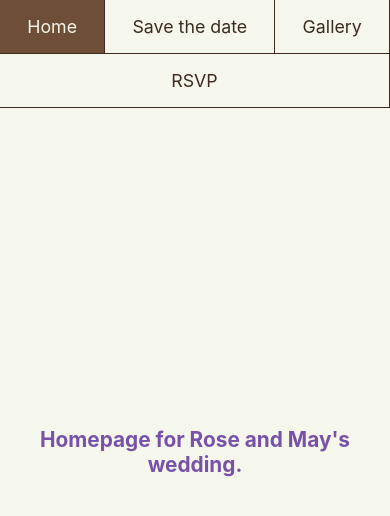
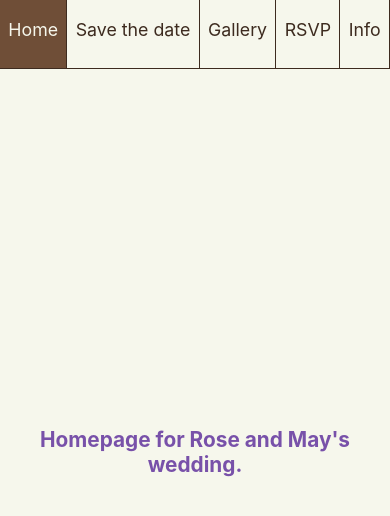
Before and after one commit to JackWilkin/mawwiage, a React (Create React App) app: page / in a window 390 px wide. Shown: the top 516 px of the page. Built offline with nearby package versions, Linux system fonts and the light colour scheme.

Commit message:
make mobile work add info page

```diff
--- a/src/App.jsx
+++ b/src/App.jsx
@@ -1,11 +1,12 @@
 import React from 'react';
 import { BrowserRouter, Routes, Route } from "react-router";
 import styled from 'styled-components';
+import Menu from './components/Menu';
 import HomePage from './pages/HomePage';
 import SaveTheDate from './pages/SaveTheDate';
 import Gallery from './pages/Gallery';
 import RSVP from './pages/RSVP';
-import Menu from './components/Menu';
+import Info from './pages/Info';
 
 export default function App() {
   return (
@@ -22,7 +23,8 @@ var routeMap = {
   "/home" : <HomePage />,
   "/save-the-date" : <SaveTheDate />,
   "/gallery" : <Gallery />,
-  "/rsvp" : <RSVP />
+  "/rsvp" : <RSVP />,
+  "/info" : <Info />
 }
 
 function createRoutes() {
--- a/src/components/Menu.jsx
+++ b/src/components/Menu.jsx
@@ -18,6 +18,9 @@ export default function Menu() {
       <NavbarLink to="/rsvp">
         RSVP
       </NavbarLink>
+      <NavbarLink to="/info">
+        Info
+      </NavbarLink>
       {/* TODO: add registry pages */}
     </Navbar>
   );
@@ -26,20 +29,24 @@ export default function Menu() {
 const Navbar = styled.div`
   align-items: center;
   display: flex;
-  flex-wrap: wrap;
+  flex-wrap: nowrap;
   height: 60px;
   width: 100%;
 `;
 
 const NavbarLink = styled(Link)`
+  align-items: center;
   border-right: 1px solid ${bistre};
   border-bottom: 1px solid ${bistre};
   color: ${bistre};
+  display: flex;
   flex-grow: 1;
-  padding: 1rem;
+  justify-content: center;
+  padding: 0.5rem;
   text-align: center;
   text-decoration: none;
   width: fit-content;
+  height: inherit;
 
   &:hover {
     background-color: ${coffee};
--- /dev/null
+++ b/src/pages/Info.jsx
@@ -0,0 +1,19 @@
+import styled from 'styled-components';
+import { royalPurple } from '../styles/colors';
+import PageBase from './PageBase';
+
+export default function Info() {
+  return (
+    <PageBase>
+        <Text>
+          Info page for Rose and May's wedding.
+        </Text>
+    </PageBase>
+  );
+}
+
+const Text = styled.h3`
+  color: ${royalPurple};
+  flex-grow: 1;
+  text-align: center;
+`;
--- a/src/pages/RSVP.jsx
+++ b/src/pages/RSVP.jsx
@@ -16,4 +16,14 @@ const Background = styled.div`
   height: calc(100% - 60px);
   justify-content: center;
   width: 100%;
+
+  @media screen and (max-width: 767px) {
+    iframe[src*="docs"] {
+      width: 100% !important;
+      height: 90vh !important;
+      max-width: 100% !important;
+      border: none !important;
+      display: block;
+    }
+  }
 `;
```
